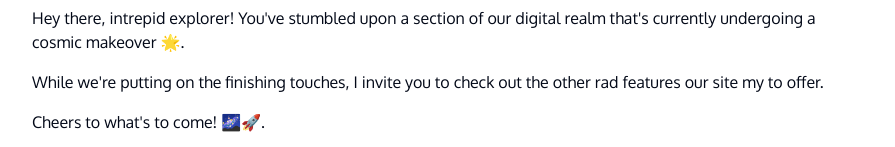
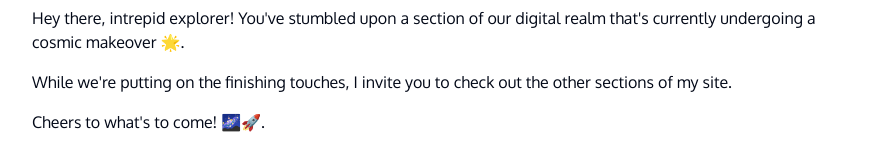
Before and after one commit to KhalilDhoiybi/khalildhoiybi.tech, a Next.js app: page / in a window 1280 px wide. Shown: the part 726-873 px from the top of the page, without its empty margins (192-1087 px from the left). Built offline with nearby package versions, Linux system fonts and the light colour scheme; a web font is replaced by a local one.

Commit message:
fix: typo

```diff
--- a/components/under-construction/index.tsx
+++ b/components/under-construction/index.tsx
@@ -29,7 +29,7 @@ export default function UnderConstruction() {
         </p>
         <p>
           While we&apos;re putting on the finishing touches, I invite you to
-          check out the other rad features our site my to offer.
+          check out the other sections of my site.
         </p>
         <p>Cheers to what&apos;s to come! 🌌🚀.</p>
       </div>
```
